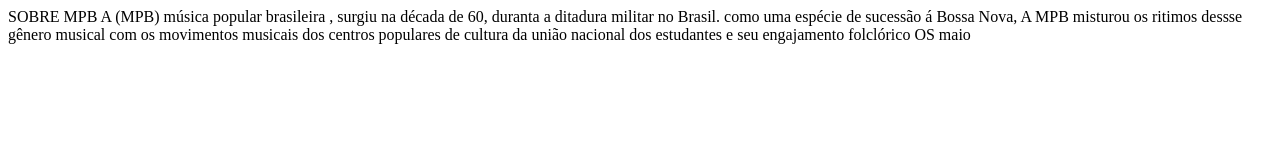
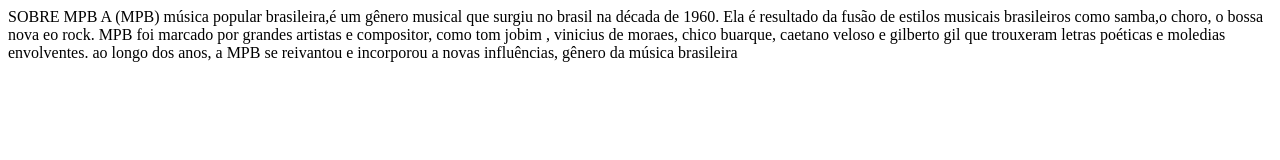
Before and after one commit to Lua805/Lua805-html, a plain HTML site: page index.html in a window 1280 px wide. Drawn offline with Linux system fonts and the light colour scheme.

Commit message:
index.html

```diff
--- a/index.html
+++ b/index.html
@@ -7,8 +7,12 @@
 </head>
 <body>
 SOBRE MPB
-A (MPB) música popular brasileira , surgiu na década de 60, duranta a ditadura militar no Brasil. como uma espécie de sucessão á Bossa Nova,
-A MPB misturou os ritimos dessse gênero musical com os movimentos musicais dos centros populares de cultura da união nacional dos estudantes e
-seu engajamento folclórico  OS  maio
-</body>
+A (MPB) música popular brasileira,é um gênero
+musical que surgiu no brasil na década de 1960.
+Ela é resultado da fusão de estilos musicais brasileiros
+como samba,o choro, o bossa nova eo rock. MPB foi marcado por grandes artistas e
+ compositor, como tom jobim , vinicius de moraes, chico buarque, caetano veloso
+ e gilberto gil que trouxeram letras poéticas e moledias envolventes. ao longo
+dos anos, a MPB se reivantou e incorporou a novas influências, gênero da música brasileira
+</body
 </html>
```
